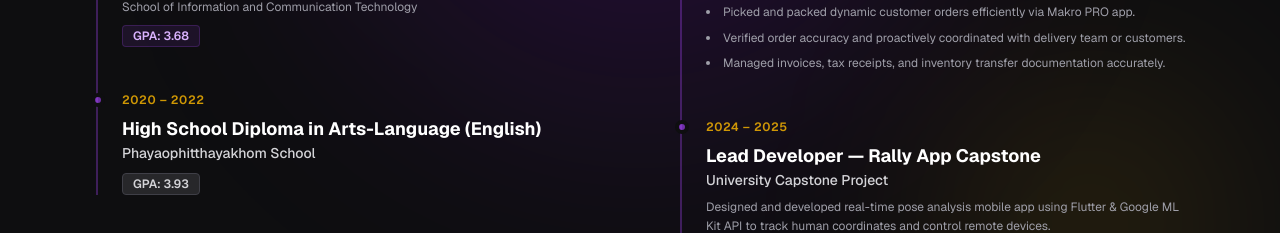
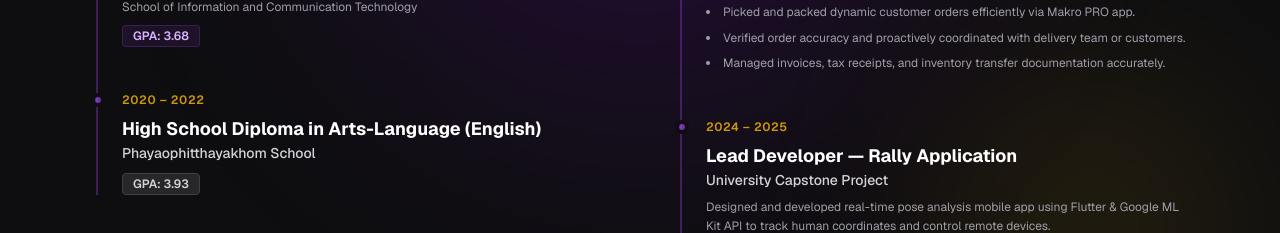
Before and after one commit to jirattong/jirat-portfolio, a Next.js app: page / in a window 1280 px wide. Shown: the part 1014-1247 px from the top of the page. Built offline with nearby package versions, Linux system fonts and the light colour scheme.

Commit message:
fix: del 'capstone' in Rally

```diff
--- a/app/page.tsx
+++ b/app/page.tsx
@@ -353,7 +353,7 @@
 
                   <span className="text-xs font-semibold text-amber-400/80 tracking-wider">2024 – 2025</span>
 
-                  <h3 className="text-lg font-bold text-white pt-1">Lead Developer — Rally App Capstone</h3>
+                  <h3 className="text-lg font-bold text-white pt-1">Lead Developer — Rally Application</h3>
                   <p className="text-zinc-300 text-sm font-medium">University Capstone Project</p>
                   <p className="text-zinc-400 text-xs pt-2 leading-relaxed">
                     Designed and developed real-time pose analysis mobile app using Flutter & Google ML Kit API to track human coordinates and control remote devices.
```
